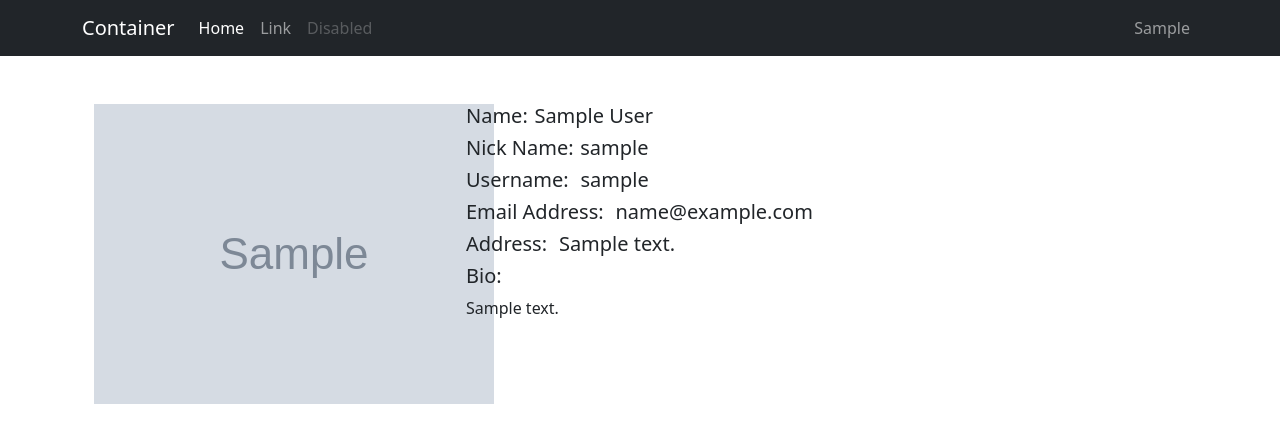
After one commit to ishanshre/Password-Manager-Using-Django, a Django app: page /accounts/user_profile/ in a window 1280 px wide. The commit adds this page. Shown: the top 443 px of the page. Run offline with Django 4.2, Linux system fonts and the light colour scheme; a user stored in the database is signed in; tables that the repository leaves empty hold one stand-in row (values such as "Sample post"); grey boxes marked "Sample" are stand-in pictures.

Commit message:
Create a profile view, url and template. Design Login page

```diff
--- a/accounts/forms.py
+++ b/accounts/forms.py
@@ -17,8 +17,8 @@ class CustomUserChangeForm(UserChangeForm):
         fields = ['first_name','last_name','age','nickname','username','email']
 
 class UserLoginForm(AuthenticationForm):
-    username = forms.CharField(max_length=20)
-    password = forms.CharField(max_length=20, widget=forms.PasswordInput)
+    username = forms.CharField(max_length=20, label='',widget=forms.TextInput(attrs={'placeholder':'username'}))
+    password = forms.CharField(max_length=20, label='',widget=forms.PasswordInput(attrs={'placeholder':'password'}))
     remember_me = forms.BooleanField(required=False)
 
     class Meta:
--- a/accounts/models.py
+++ b/accounts/models.py
@@ -17,4 +17,4 @@ class UserProfile(models.Model):
     address = models.CharField(max_length=30)
 
     def __str__(self):
-        return f"{self.user.first_name} {self.last_name}"
+        return f"{self.user.username}"
--- /dev/null
+++ b/accounts/templates/accounts/user_profile.html
@@ -0,0 +1,22 @@
+{% extends 'manager/base.html' %}
+{% block title %}Home{% endblock title %}
+{% block body %}
+    <div class="container mt-5">
+        <div class="container ">
+            <div class="row justify-content-md-center">
+                <div class="col col-lg-4">
+                  <img src="{{ profile.avatar.url }}" alt="">
+                </div>
+                <div class="col col-lg-8">
+                  <h5>Name:&emsp13;{{ profile.user.first_name|title }} {{ profile.user.last_name|title }}</h5>
+                  <h5>Nick Name:&emsp13;{{ profile.user.nickname }}</h5>
+                  <h5>Username: &emsp13;{{ profile.user.username }}</h5>
+                  <h5>Email Address: &emsp13;{{ profile.user.email }}</h5>
+                  <h5>Address: &emsp13;{{ profile.address }}</h5>
+                  <h5>Bio:</h5>
+                  <p>{{ profile.body }}</p>
+                </div>
+              </div>
+        </div>
+    </div>
+{% endblock body %}
--- a/accounts/urls.py
+++ b/accounts/urls.py
@@ -8,4 +8,5 @@ urlpatterns = [
     path('signup/', views.UserSignUpView.as_view(), name='signup'),
     path('login/', views.UserLoginView.as_view(), name='login'),
     path('logout/', LogoutView.as_view(), name='logout'),
+    path('user_profile/', views.UserProfileView.as_view(), name='user_profile'),
 ]
--- a/accounts/views.py
+++ b/accounts/views.py
@@ -3,10 +3,16 @@ from .forms import CustomUserCreationForm, UserLoginForm
 from django.contrib.auth import get_user_model
 from django.views.generic.edit import (
     CreateView,
+
+)
+from django.views.generic import (
+    DetailView,
 )
 from django.contrib.messages.views import SuccessMessageMixin
 from django.urls import reverse_lazy
 from django.contrib.auth.views import LoginView
+from django.contrib.auth.mixins import LoginRequiredMixin
+from .models import UserProfile
 # Create your views here.
 
 
@@ -30,3 +36,12 @@ class UserLoginView(SuccessMessageMixin, LoginView):
         if request.user.is_authenticated:
             return redirect('manager:index')
         return super(UserLoginView, self).dispatch(request,*args, **kwargs)
+
+
+class UserProfileView(LoginRequiredMixin, DetailView):
+    model = UserProfile
+    template_name = 'accounts/user_profile.html'
+    context_object_name = 'profile'
+
+    def get_object(self):
+        return UserProfile.objects.get(user=self.request.user)
--- a/manager/templates/manager/navbar.html
+++ b/manager/templates/manager/navbar.html
@@ -25,7 +25,7 @@
           </a>
           <ul class="dropdown-menu dropdown-menu-dark">
             {% if user.is_authenticated %}
-            <li><a class="dropdown-item" href="#">{{ user.username|title }}'s profile</a></li>
+            <li><a class="dropdown-item" href="{% url 'accounts:user_profile' %}">{{ user.username|title }}'s profile</a></li>
             <li><a class="dropdown-item" href="{% url 'accounts:logout' %}">Logout</a></li>
             {% else %}
             <li><a class="dropdown-item" href="{% url 'accounts:login' %}">Login</a></li>
```
Also changed, not shown: accounts/templates/accounts/login.html (+36 -8 lines), media/profile_avatar/default.jpg (added).
